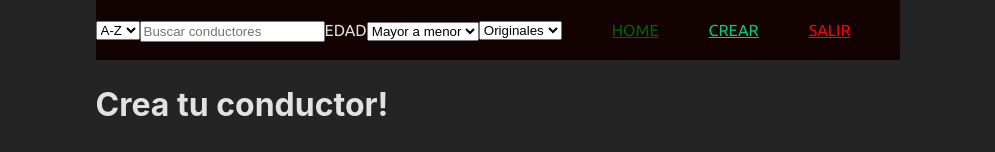
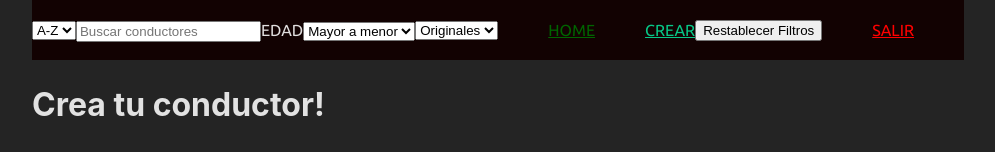
Before and after one commit to Chrislorusso07/Pi-Drivers, a React (Vite) app in the folder client/: page /create in a window 1280 px wide. Shown: the top 152 px of the page, without its empty margins (142-1137 px from the left). Built offline with nearby package versions, Linux system fonts and the light colour scheme; no server answers; a web font is replaced by a local one.

Commit message:
actualizacion

```diff
--- a/client/src/components/navBar/navBar.jsx
+++ b/client/src/components/navBar/navBar.jsx
@@ -4,6 +4,7 @@ import {
   alphabeticOrder,
   birthdateOrder,
   orderFrom,
+  restoreInitialDrivers,
 } from "../../redux/actions/actions";
 import { useDispatch } from "react-redux";
 import SearchBar from "../searchBar/searchBars";
@@ -26,6 +27,10 @@ const NavBar = () => {
     } else {
       dispatch(birthdateOrder("desc"));
     }
+  };
+
+  const resetFilters = () => {
+    dispatch(restoreInitialDrivers());
   };
 
   const orderFromm = (event) => {
@@ -59,6 +64,7 @@ const NavBar = () => {
       <Link to={"/create"} className="crear">
         CREAR
       </Link>
+      <button onClick={resetFilters}>Restablecer Filtros</button>
       <Link to={"/"} className="salir">
         SALIR
       </Link>
--- a/client/src/components/searchBar/searchBars.jsx
+++ b/client/src/components/searchBar/searchBars.jsx
@@ -8,7 +8,7 @@ import {
 const SearchBar = () => {
   const [searchTerm, setSearchTerm] = useState("");
   const dispatch = useDispatch();
-  const allDrivers = useSelector((state) => state.allDrivers);
+  const allDriversBackUp = useSelector((state) => state.allDriversBackUp); // Accede a la lista completa de conductores
   const allDriversInitial = useSelector((state) => state.allDriversBackUp);
 
   const handleSearch = (event) => {
@@ -20,7 +20,7 @@ const SearchBar = () => {
       dispatch(restoreInitialDrivers(allDriversInitial));
     } else {
       // Filtra los conductores basados en el término de búsqueda en name o last_name
-      const filteredDrivers = allDrivers.filter(
+      const filteredDrivers = allDriversBackUp.filter(
         (driver) =>
           driver.name.toLowerCase().includes(value.toLowerCase()) ||
           driver.last_name.toLowerCase().includes(value.toLowerCase())
```
